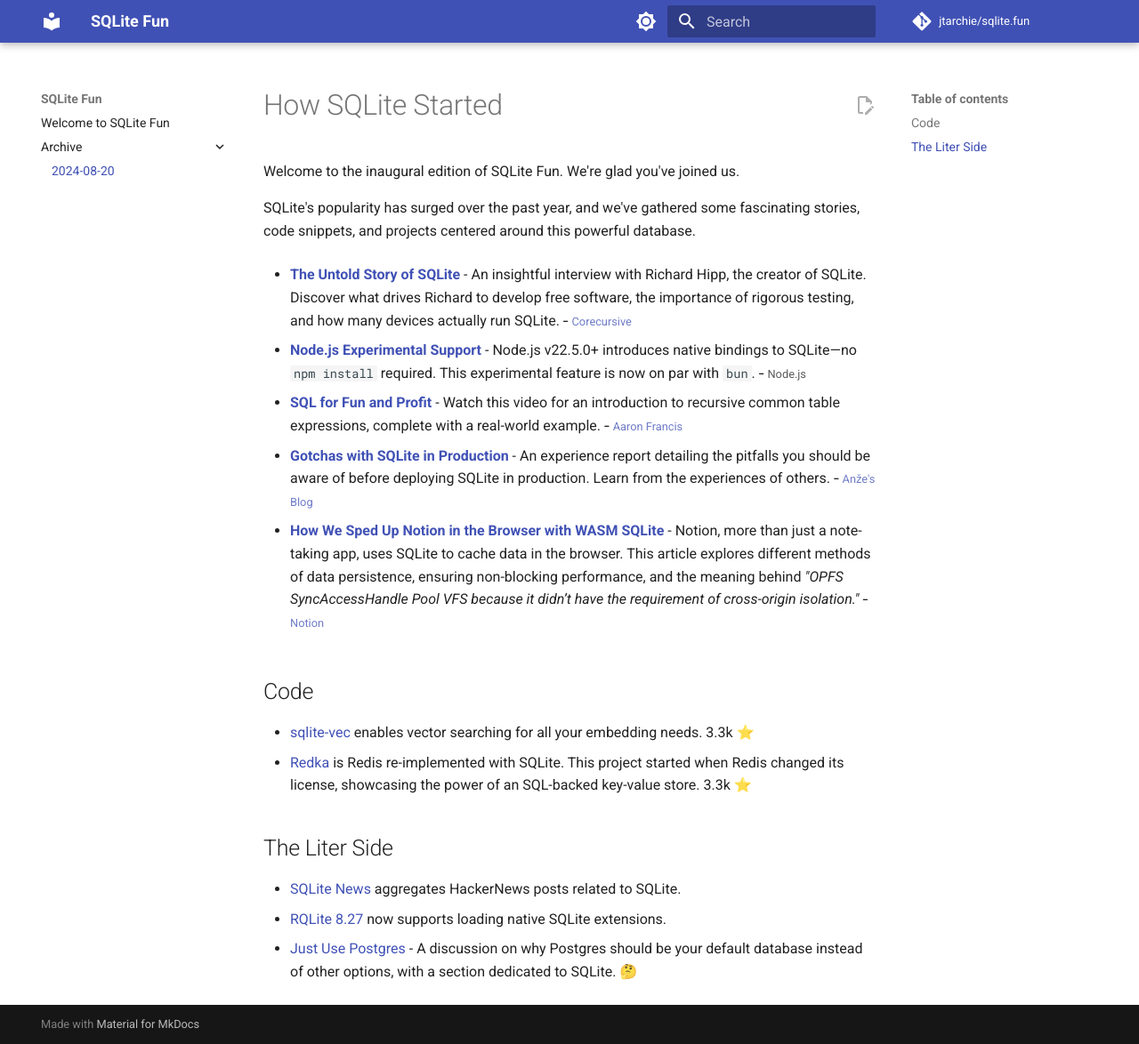
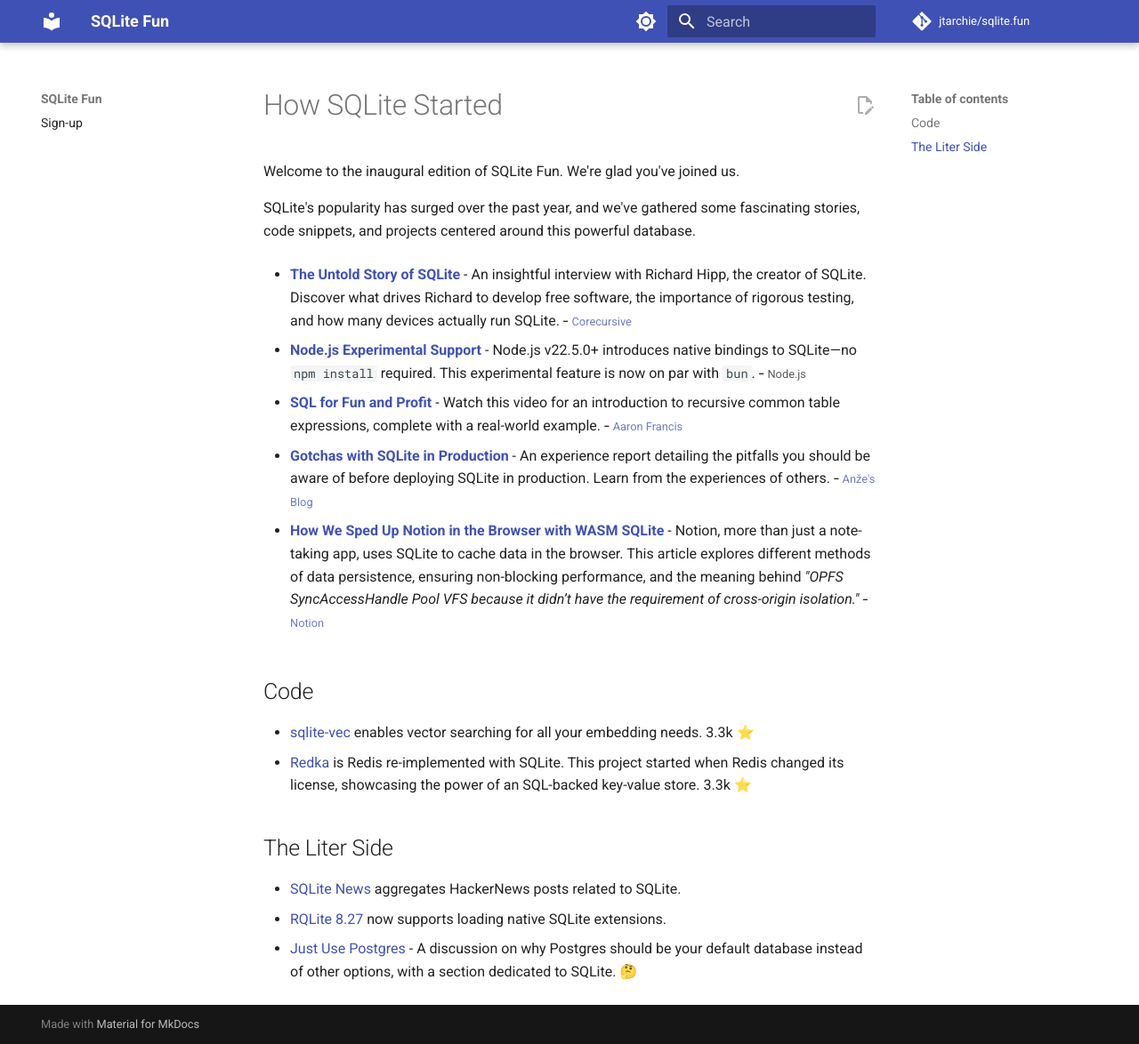
Before and after one commit to jtarchie/sqlite.fun, an MkDocs documentation site: the page built from docs/archive/2024-08-20.md, in a window 1280 px wide and 1174 px high. Shown: the whole window at 89% size. Built offline with MkDocs 1.6.1 and Material for MkDocs 9.7.7, drawn with Linux system fonts in a browser that asks for light colours; comment, search, counter and statistics services are not loaded; part of the change alters nothing that is shown.

Commit message:
remove nav for now

```diff
--- a/mkdocs.yml
+++ b/mkdocs.yml
@@ -35,3 +35,5 @@ markdown_extensions:
 
 docs_dir: docs/
 site_dir: build/
+nav:
+  - Sign-up: '/'
```
